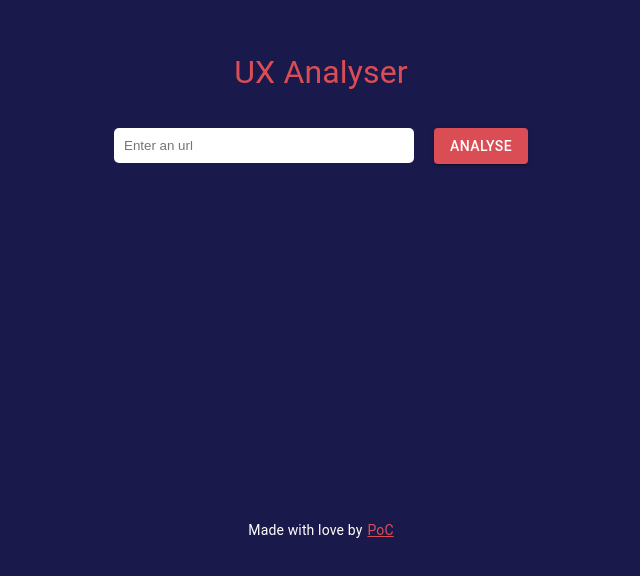
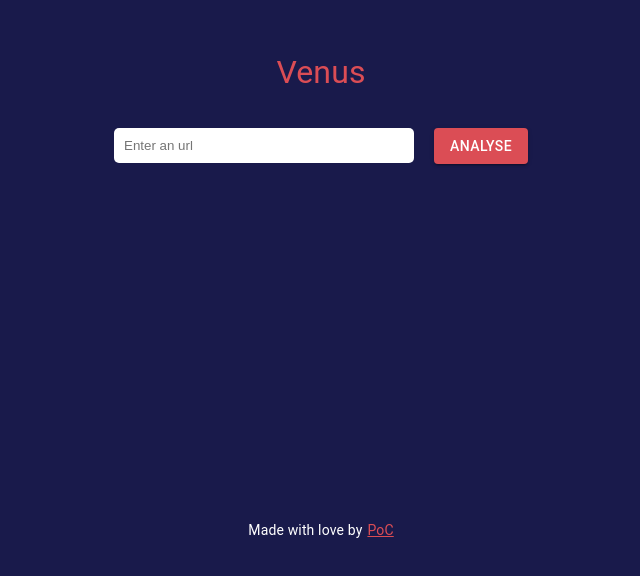
Before and after one commit to PoCInnovation/AI4UX, a React (Create React App) app in the folder front/: page / in a window 1280 px wide. Shown: the part 222-798 px from the top of the page, without its empty margins (319-959 px from the left). Built offline with nearby package versions, Linux system fonts and the light colour scheme.

Commit message:
*front: Change name to Venus

```diff
--- a/front/public/index.html
+++ b/front/public/index.html
@@ -6,7 +6,7 @@
     <meta name="viewport" content="width=device-width, initial-scale=1" />
     <meta name="theme-color" content="#000000" />
     <meta
-      name="AI4UX"
+      name="Venus"
       content="PoC Innovation participation to the hackathon AI4UX"
     />
     <!-- <link rel="apple-touch-icon" href="%PUBLIC_URL%/logo.png" />  -->
--- a/front/src/App.js
+++ b/front/src/App.js
@@ -7,7 +7,7 @@ const sdk = require('./services/apiSDK');
 const ApiSDK = new sdk.ApiSDK()
 
 function App() {
-    const [pageName, setPageName] = useState("UX Analyser")
+    const [pageName, setPageName] = useState("Venus")
     const [url, setURL] = useState("")
     const [analyse, setAnalyse] = useState(false)
     const [alert, setAlert] = useState(false)
```
Also changed, not shown: 1 other file (tests, documents, lock files or other folders).
